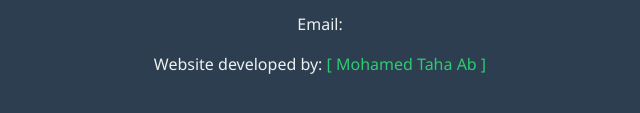
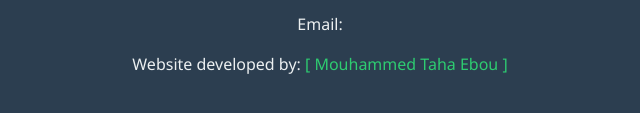
Before and after one commit to MedTahaEbbou/FCT, a plain HTML site: page index.html in a window 1280 px wide. Shown: the part 1812-1925 px from the top of the page, 320-960 px from the left. Drawn offline with Linux system fonts and the light colour scheme.

Commit message:
Update index.html

```diff
--- a/index.html
+++ b/index.html
@@ -377,7 +377,7 @@
             </p>
             <p>
                 <span data-translate="developed">Website developed by: </span>
-                <a href="https://wa.me/22244508860?text=مرحبا%20أريد%20برمجة%20موقع" class="developer">[ Mohamed Taha Ab ]</a>
+                <a href="https://wa.me/22244508860?text=مرحبا%20أريد%20برمجة%20موقع" class="developer">[ Mouhammed Taha Ebou ]</a>
             </p>
         </div>
     </footer>
```
